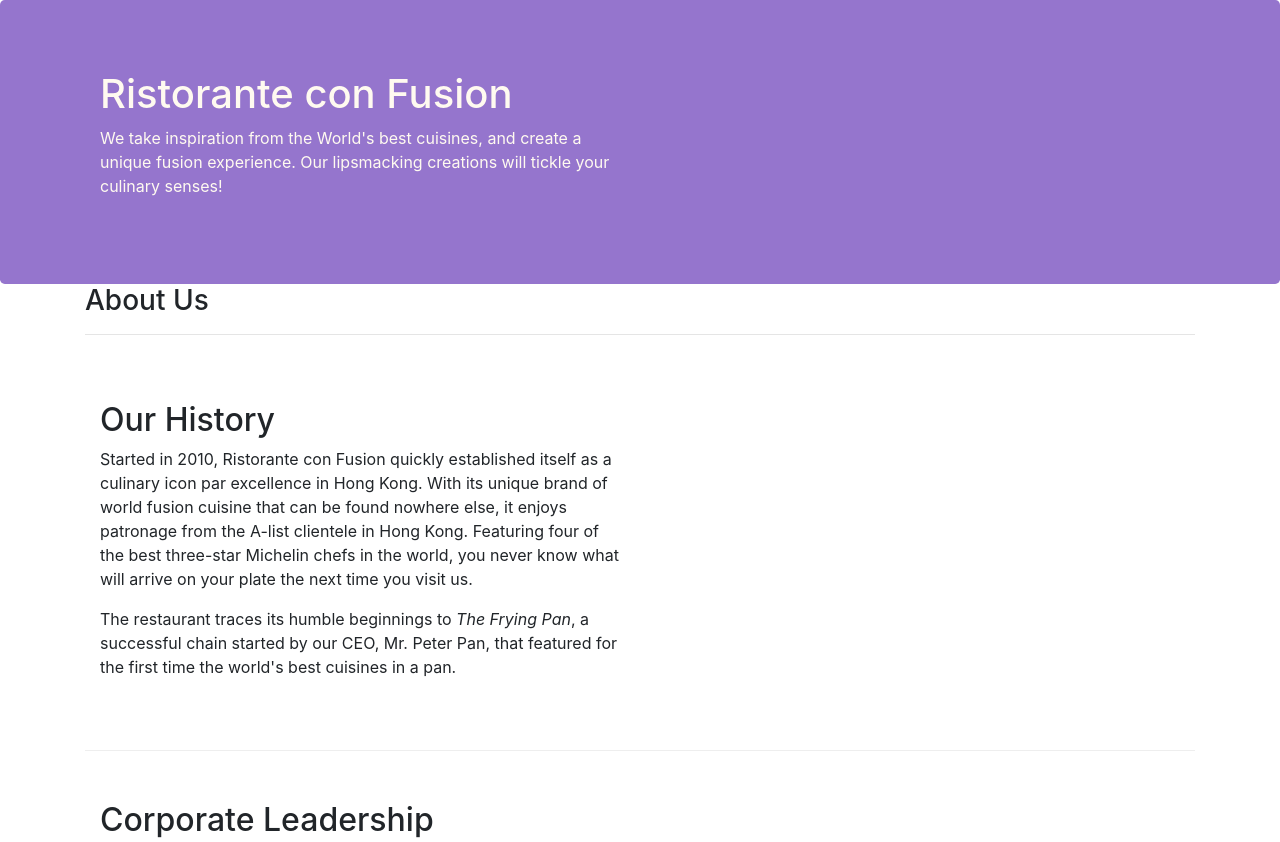
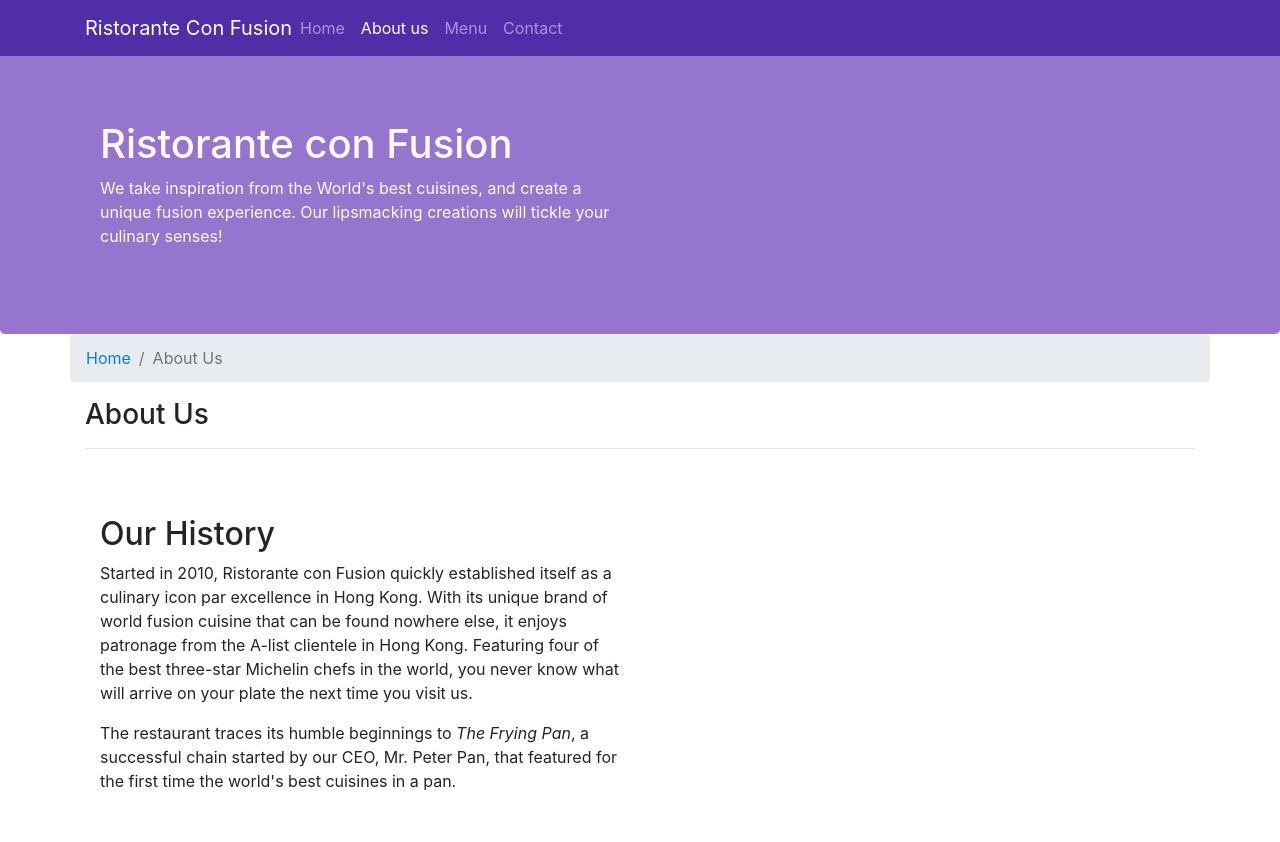
Before and after one commit to janvishah/mission_bootstrap, a website: page aboutus.html in a window 1280 px wide. Shown: the top 842 px of the page. Drawn offline with nearby package versions, Linux system fonts and the light colour scheme.

Commit message:
Learn navbar abd breadcrumb of bootstrap

```diff
--- a/aboutus.html
+++ b/aboutus.html
@@ -15,6 +15,23 @@
 </head>
 
 <body>
+    <nav class="navbar navbar-dark navbar-expand-sm fixed-top">
+        <div class="container">
+            <button class="navbar-toggler" type="button" data-toggle="collapse" data-target="#Navbar">
+                <span class="navbar-toggler-icon"></span>
+            </button>
+            <a class="navbar-brand mr-auto" href="./index.html">Ristorante Con Fusion</a>
+            <div class="collapse navbar-collapse" id="Navbar">
+
+                <ul class="navbar-nav mr-auto">
+                    <li class="nav-item "><a class="nav-link" href = "./index.html"> Home </a> </li>
+                    <li class="nav-item active"> <a class="nav-link" href = "./aboutus.html"> About us</a></li>
+                    <li class="nav-item"> <a class="nav-link" href = "#"> Menu </a> </li>
+                    <li class="nav-item"><a class="nav-link" href = "#">Contact</a> </li>
+                </ul>
+            </div>
+        </div>
+    </nav>
 
     <header class="jumbotron">
         <div class="container">
@@ -31,6 +48,11 @@
 
     <div class="container">
         <div class="row">
+
+            <ol class="col-12 breadcrumb">
+                <li class="breadcrumb-item"><a href="./index.html">Home</a></li>
+                <li class="breadcrumb-item active">About Us</li>
+            </ol>
             <div class="col-12 col-sm">
                <h3>About Us</h3>
                <hr>
@@ -71,7 +93,7 @@
                 <div class="col-4 offset-1 col-sm-2">
                     <h5>Links</h5>
                     <ul class="list-unstyled">
-                        <li><a href="#">Home</a></li>
+                        <li><a href="./index.html">Home</a></li>
                         <li><a href="#">About</a></li>
                         <li><a href="#">Menu</a></li>
                         <li><a href="#">Contact</a></li>
--- a/css/style.css
+++ b/css/style.css
@@ -28,3 +28,12 @@
 	margin: 0px;
 	color: #0f0f0f;
 }
+
+body {
+	padding: 50px 0px 0px 0px;
+	z-index: 0;
+}
+
+.navbar-dark {
+	background-color: #512DA8;
+}
```
Also changed, not shown: index.html (+18 -1 lines).
